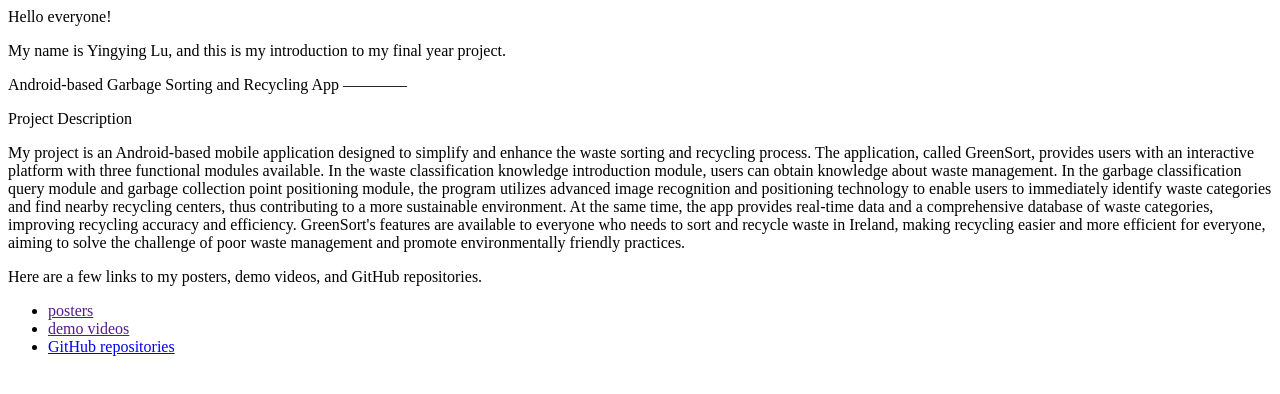
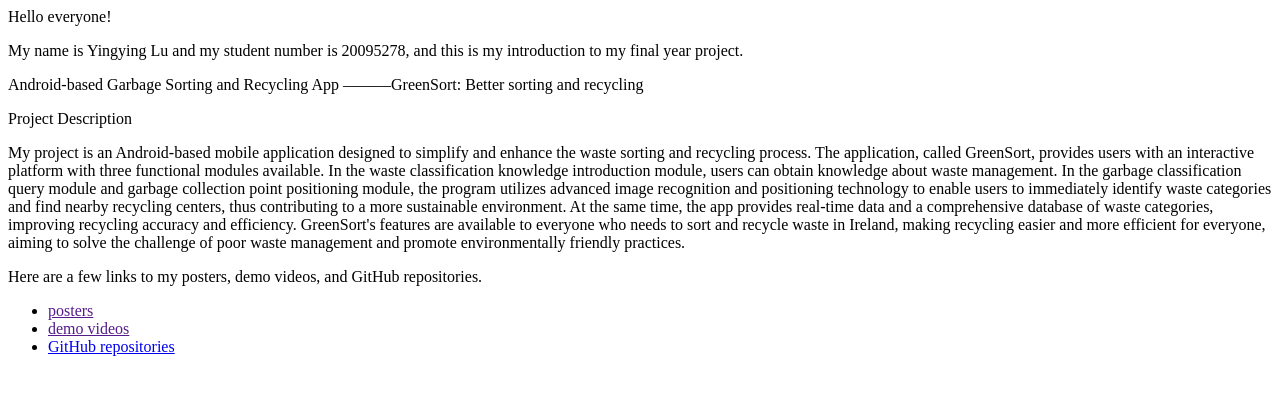
Before and after one commit to wszfln/wszfln.github.io, a plain HTML site: page index.html in a window 1280 px wide. Drawn offline with Linux system fonts and the light colour scheme.

Commit message:
Update index.html

```diff
--- a/index.html
+++ b/index.html
@@ -1,7 +1,7 @@
 <p>Hello everyone!</p>
-<p>My name is Yingying Lu, and this is my introduction to my final year project. </p>
+<p>My name is Yingying Lu and my student number is 20095278, and this is my introduction to my final year project. </p>
 <p>Android-based Garbage Sorting and Recycling App
-    ————</p>
+    ———GreenSort: Better sorting and recycling</p>
 <p>Project Description</p>
 <p>My project is an Android-based mobile application designed to simplify and enhance the waste sorting and recycling process. The application, called GreenSort, provides users with an interactive platform with three functional modules available. In the waste classification knowledge introduction module, users can obtain knowledge about waste management. In the garbage classification query module and garbage collection point positioning module, the program utilizes advanced image recognition and positioning technology to enable users to immediately identify waste categories and find nearby recycling centers, thus contributing to a more sustainable environment. At the same time, the app provides real-time data and a comprehensive database of waste categories, improving recycling accuracy and efficiency. GreenSort's features are available to everyone who needs to sort and recycle waste in Ireland, making recycling easier and more efficient for everyone, aiming to solve the challenge of poor waste management and promote environmentally friendly practices.</p>
 <p>Here are a few links to my posters, demo videos, and GitHub repositories.</p>
```
